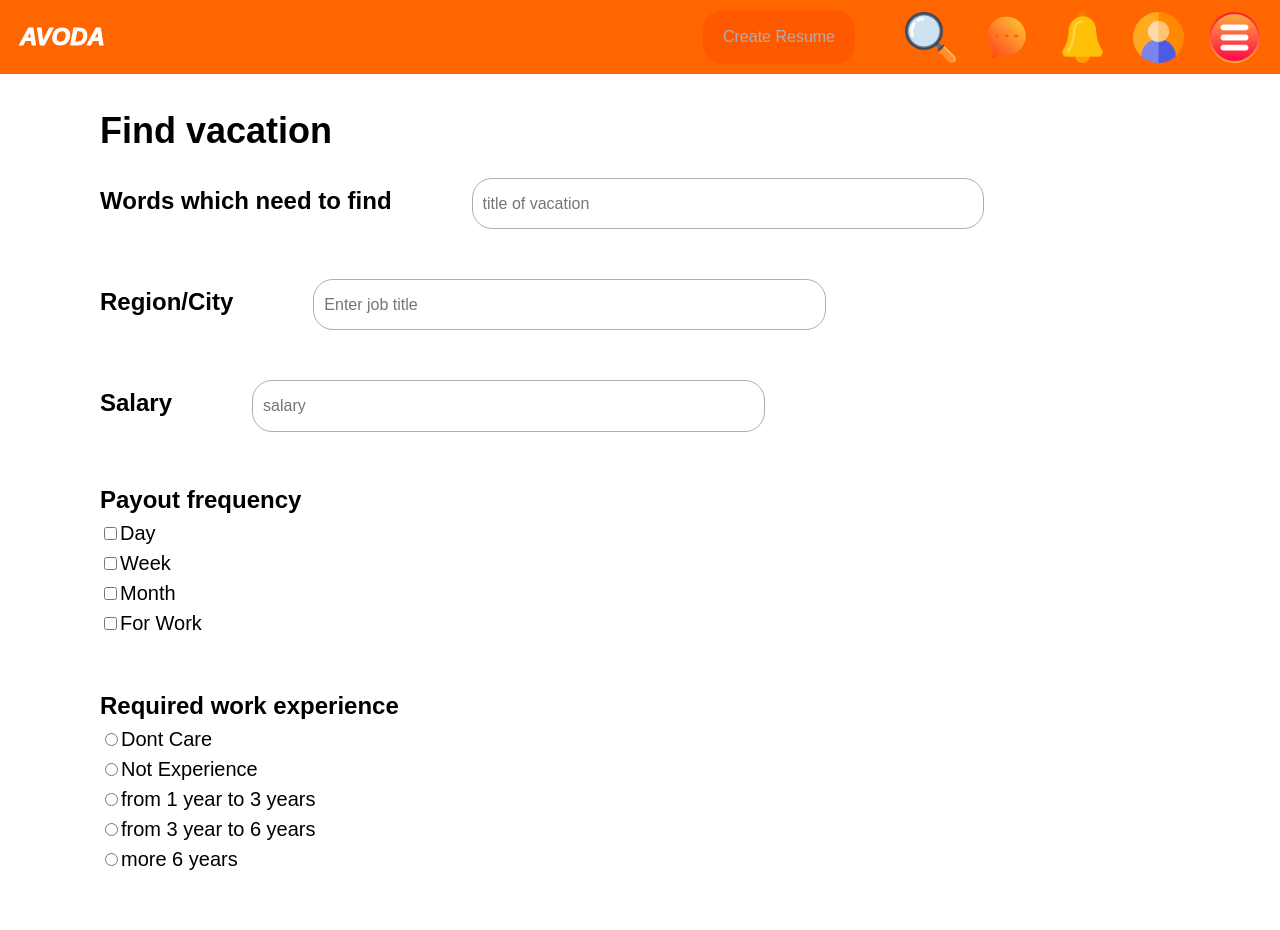
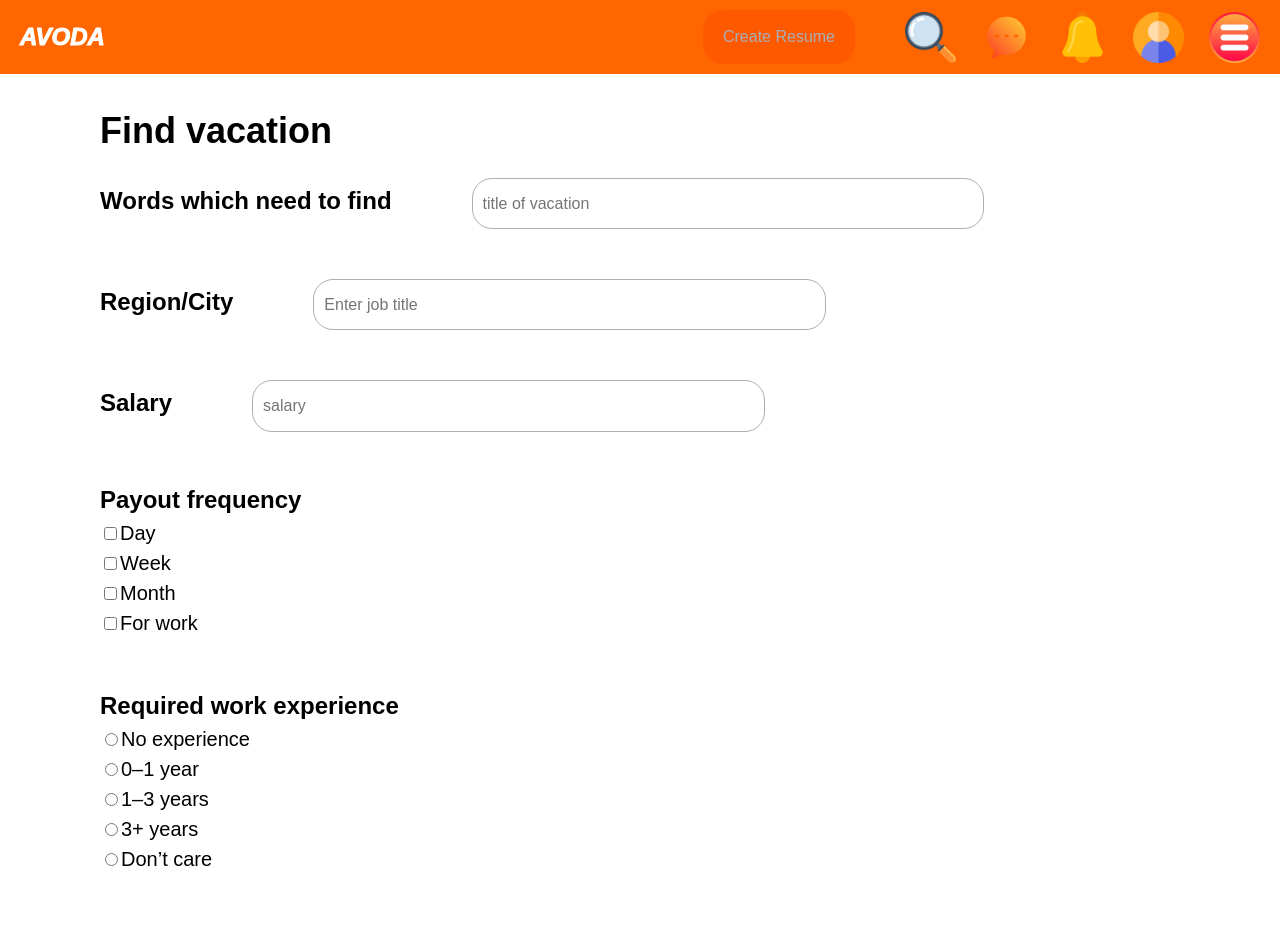
Before and after one commit to PoPygai/avoda, a React (Vite) app in the folder avoda-website/: page /edit-request in a window 1280 px wide. Shown: the top 930 px of the page. Built offline with nearby package versions, Linux system fonts and the light colour scheme.

Commit message:
just improve code

```diff
--- a/avoda-website/package.json
+++ b/avoda-website/package.json
@@ -10,8 +10,10 @@
     "preview": "vite preview"
   },
   "dependencies": {
+    "@reduxjs/toolkit": "^2.11.2",
     "react": "^18.3.1",
     "react-dom": "^18.3.1",
+    "react-redux": "^9.2.0",
     "react-router-dom": "^7.9.5"
   },
   "devDependencies": {
--- a/avoda-website/src/components/main/AsideJobList.tsx
+++ b/avoda-website/src/components/main/AsideJobList.tsx
@@ -1,45 +1,56 @@
 import React from "react";
 import {RequestParaments} from "../../utils/types.ts";
-import {Frequency, REGIONS} from "../../utils/tools.ts";
+import {employmentValues, experienceValues, frequencyValues, regionsValues} from "../../utils/tools.ts";
 
 
 type Props = {
     paraments : RequestParaments
 }
 
-{/*/**/}
-{/*region,*/}
-{/*salary,*/}
-{/*employmentType,*/}
-{/*experience,*/}
-{/*payoutFrequency,*/}
-{/**/}
 const AsideJobList:React.FC<Props> = ({paraments}) => {
     return (
         <aside className="main-sidebar">
             <form action="#" className="main-sidebar__form">
                 <div className="main-sidebar__regions main-sidebar__containers">
-                    <h4 className="regions-title title-medium">Regions</h4>
+                    <h4 className="sidebar-regions-title title-medium">Regions</h4>
                 {/*    todo     show only 4-5 cities and under will button More... if click we will see all cities  */}
                     {
-                        REGIONS.map(city =>
-                            <label className="regions-label main-sidebar-label">
-                                <input type="checkbox" className="regions__inp " name="regions"  value={city}/>{city}
+                        regionsValues.map((city,i) =>
+                            <label className="sidebar-regions-label main-sidebar-label"  key={i}>
+                                <input type="checkbox" className="sidebar-regions__inp " name="regions"  value={city.value}/>{city.title}
                             </label>
                         )
                     }
                 </div>
                 <div className="main-sidebar__frequency main-sidebar__containers">
-                    <h4 className="frequency-title title-medium">Payout frequency</h4>
+                    <h4 className="sidebar-frequency-title title-medium">Payout frequency</h4>
                     {
-                        Frequency.map(n =>
-                            <label className="frequency-label main-sidebar-label">
-                                <input type="checkbox" className="frequency__inp " name="frequency"  value={n}/>{n}
+                        frequencyValues.map((value,i) =>
+                            <label className="sidebar-frequency-label main-sidebar-label" key={i}>
+                                <input type="checkbox" className="sidebar-frequency__inp " name="frequency"  value={value.value}/>{value.title}
                             </label>
                         )
                     }
-
-
+                </div>
+                <div className="main-sidebar__experience main-sidebar__containers">
+                    <h4 className="sidebar-experience-title title-medium">Experience</h4>
+                    {
+                        experienceValues.map((value,i) =>
+                        <label className="sidebar-experience-label main-sidebar-label" key={i}>
+                            <input type="checkbox" className="sidebar-experience__inp " name="experience"  value={value.value}/>{value.title}
+                        </label>
+                        )
+                    }
+                </div>
+                <div className="main-sidebar__employment main-sidebar__containers">
+                    <h4 className="sidebar-employment-title title-medium">Experience</h4>
+                    {
+                        employmentValues.map((value,i) =>
+                            <label className="sidebar-employment-label main-sidebar-label" key={i}>
+                                <input type="checkbox" className="sidebar-employment__inp " name="employment"  value={value.value}/>{value.title}
+                            </label>
+                        )
+                    }
                 </div>
             </form>
         </aside>
--- a/avoda-website/src/components/main/Main.css
+++ b/avoda-website/src/components/main/Main.css
@@ -70,8 +70,11 @@
 
     display: flex;
     flex-direction: column;
-    margin-bottom: 20px;
+    margin-bottom: 25px;
 }
 .main-sidebar h4{
     color: var(--color-text);
 }
+.main-sidebar h4{
+    margin-bottom: 6px;
+}
--- a/avoda-website/src/components/main/Main.tsx
+++ b/avoda-website/src/components/main/Main.tsx
@@ -24,7 +24,7 @@ const Main = () => {
     },[])
 
 
-    function handleSumbit(event: FormEvent<HTMLFormElement>) {
+    function handleSubmit(event: FormEvent<HTMLFormElement>) {
         event.preventDefault();
         setTitleJob(refTitleJob.current?.value);
         setVisible(true);
@@ -34,10 +34,10 @@ const Main = () => {
     function goToEditRequest() {
         const value = refTitleJob.current?.value.trim();
 
-        if (!value) {
-            alert("Please enter a title");
-            return;
-        }
+        // if (!value) {
+        //     alert("Please enter a title");
+        //     return;
+        // }
 
         navigate("/edit-request", {
             state: { job: value}
@@ -45,10 +45,10 @@ const Main = () => {
     }
     return (
         <div className="main">
-            <form className="main-form"  action="#" onSubmit={(event) => handleSumbit(event)}>
+            <form className="main-form"  action="#" onSubmit={(event) => handleSubmit(event)}>
                 <h2 className="form-title " >What kind of job do you want to find?</h2>
                 <input ref={refTitleJob} className="form-inp input-big" name="job"  type="search" placeholder="Enter Job do you want to find?" required minLength={3} maxLength={55} />
-                <button className="form-button" onClick={goToEditRequest}><img className="form-img" src="public/icons/settingsRequire.png" alt="settings of vacation"/></button>
+                <button className="form-button" onClick={goToEditRequest} type="button"><img className="form-img" src="public/icons/settingsRequire.png" alt="settings of vacation"/></button>
                 <button  className="form-btn btn" type="submit" >Find</button>
             </form>
             {visible &&
--- a/avoda-website/src/pages/editRequest/EditRequest.tsx
+++ b/avoda-website/src/pages/editRequest/EditRequest.tsx
@@ -1,7 +1,7 @@
 import "./EditRequest.css";
 import {useLocation, useNavigate} from "react-router-dom";
 import {FormEvent, useState} from "react";
-import {REGIONS} from "../../utils/tools.ts";
+import {experienceValues, frequencyValues, regionsValues} from "../../utils/tools.ts";
 const EditRequest = () => {
     const location = useLocation();
     const job = location.state?.job;
@@ -18,9 +18,8 @@ const EditRequest = () => {
             setFiltered([]);
             return;
         }
-        const result = REGIONS.filter(item =>
-            item.toLowerCase().includes(value.toLowerCase())
-        );
+        const result = regionsValues.filter(item =>
+            item.value.includes(value)).map(item => item.title);
         setFiltered(result);
     }
 
@@ -105,38 +104,26 @@ const EditRequest = () => {
                 <div className="request-form-wrapper">
                     <h3 className="request-form-frequency__title title-medium">Payout frequency</h3>
                     <div className="request-container">
-                        <label className="request-form-frequency request-form-label">
-                            <input type="checkbox" className="request-form-frequency__inp " name="frequency"  value="day"/>Day
-                        </label>
-                        <label className="request-form-frequency request-form-label">
-                            <input type="checkbox" className="request-form-frequency__inp " name="frequency"  value="week"/>Week
-                        </label>
-                        <label className="request-form-frequency request-form-label">
-                            <input type="checkbox" className="request-form-frequency__inp " name="frequency"  value="month"/>Month
-                        </label>
-                        <label className="request-form-frequency request-form-label">
-                            <input type="checkbox" className="request-form-frequency__inp " name="frequency"  value="forWork"/>For Work
-                        </label>
+                        {
+                            frequencyValues.map((value,i)=>
+                                <label className="request-form-frequency request-form-label" key={i}>
+                                    <input type="checkbox" className="request-form-frequency__inp " name="frequency"  value={value.value}/>{value.title}
+                                </label>
+                            )
+                        }
                     </div>
                 </div>
                 <div className="request-form-wrapper">
                     <h3 className="request-form-experience__title title-medium">Required work experience</h3>
                     <div className="request-container">
-                        <label className="request-form-experience request-form-label">
-                            <input type="radio" className="request-form-experience__inp " name="experience"  value="dontCare"/>Dont Care
-                        </label>
-                        <label className="request-form-experience request-form-label">
-                            <input type="radio" className="request-form-experience__inp " name="experience"  value="notExp"/>Not Experience
-                        </label>
-                        <label className="request-form-experience request-form-label">
-                            <input type="radio" className="request-form-experience__inp " name="experience"  value="f1t3"/>from 1 year to 3 years
-                        </label>
-                        <label className="request-form-experience request-form-label">
-                            <input type="radio" className="request-form-experience__inp " name="experience"  value="f3t6"/>from 3 year to 6 years
-                        </label>
-                        <label className="request-form-experience request-form-label">
-                            <input type="radio" className="request-form-experience__inp " name="experience"  value="more6"/>more 6 years
-                        </label>
+                        {
+                            experienceValues.map((value,i)=>
+                                <label className="request-form-experience request-form-label" key={i}>
+                                    <input type="radio" className="request-form-experience__inp " name="experience"  value={value.value}/>{value.title}
+                                </label>
+                            )
+                        }
+
                     </div>
                 </div>
 
--- a/avoda-website/src/utils/tools.ts
+++ b/avoda-website/src/utils/tools.ts
@@ -10,9 +10,26 @@ export const handleDocumentClick = (e: MouseEvent,refBurger: React.RefObject<HTM
     }
 };
 
-export  const REGIONS =["Haifa","Tel-aviv","Akko"];
-// export enum REGIONS{
-//     HAIFA = 'Haifa',
-//     TELAVIV = 'Tel-avai',
-// }
-export const Frequency=["Day","Week","Month","For work"];
+export const regionsValues = [
+    { title: "Haifa", value: "haifa" },
+    { title: "Tel-aviv", value: "tel-aviv" },
+    { title: "Akko", value: "akko" }
+]
+export const frequencyValues = [
+    { title: "Day", value: "day" },
+    { title: "Week", value: "week" },
+    { title: "Month", value: "month" },
+    { title: "For work", value: "work" },
+]
+export const experienceValues = [
+    { title: "No experience", value: "no_experience" },
+    { title: "0–1 year", value: "junior" },
+    { title: "1–3 years", value: "middle" },
+    { title: "3+ years", value: "senior" },
+    { title: "Don’t care", value: "any" },
+]
+export const employmentValues = [
+    { title: "Full-time employment", value: "fulltime" },
+    { title: "Private employment", value: "employment-private" },
+    { title: "Part-time employment", value: "part-time" },
+]
```
Also changed, not shown: 1 other file (tests, documents, lock files or other folders).
